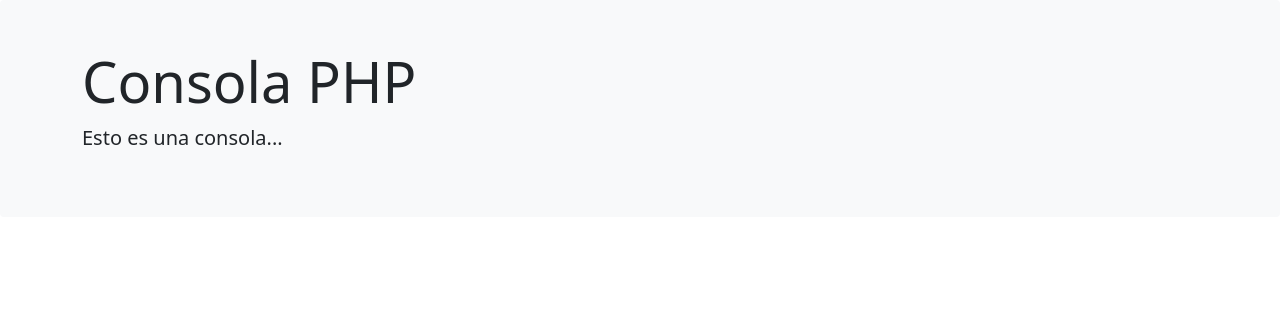
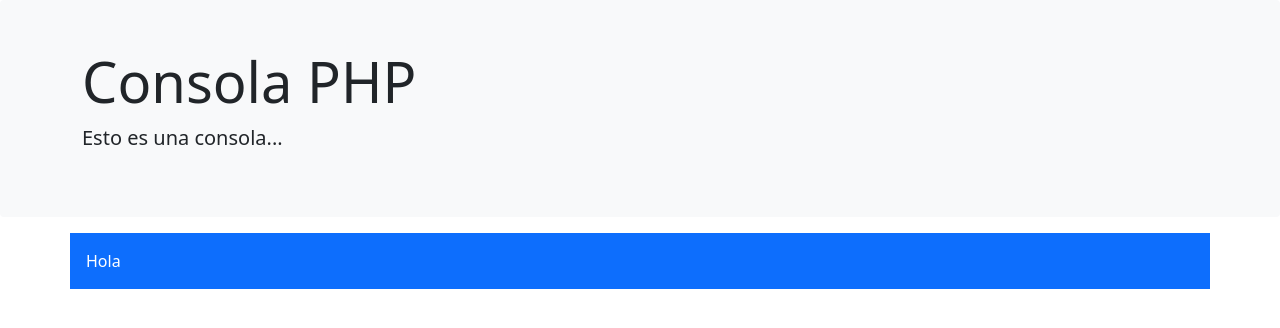
Before and after one commit to MarcoEsquivel1/php_console, a PHP site: page / in a window 1280 px wide. Shown: the part 56-384 px from the top of the page. Run offline with PHP 8.4, Linux system fonts and the light colour scheme.

Commit message:
se modifico index

```diff
--- a/index.html
+++ b/index.php
@@ -12,7 +12,7 @@
         <a class="navbar-brand ms-3" href="#">PHP Console</a>
     </nav>
 
-    <div class="p-5 bg-light rounded">
+    <div class="p-5 mb-3 bg-light rounded">
         <div class="container">
             <h1 class="display-4">Consola PHP</h1>
             <p class="lead">Esto es una consola...</p>
@@ -21,7 +21,9 @@
 
     <div class="container">
         <div class="row">
-
+            <div class="p-3 mb-2 bg-primary text-white">
+                Hola
+            </div>
         </div>
     </div>
 
```
